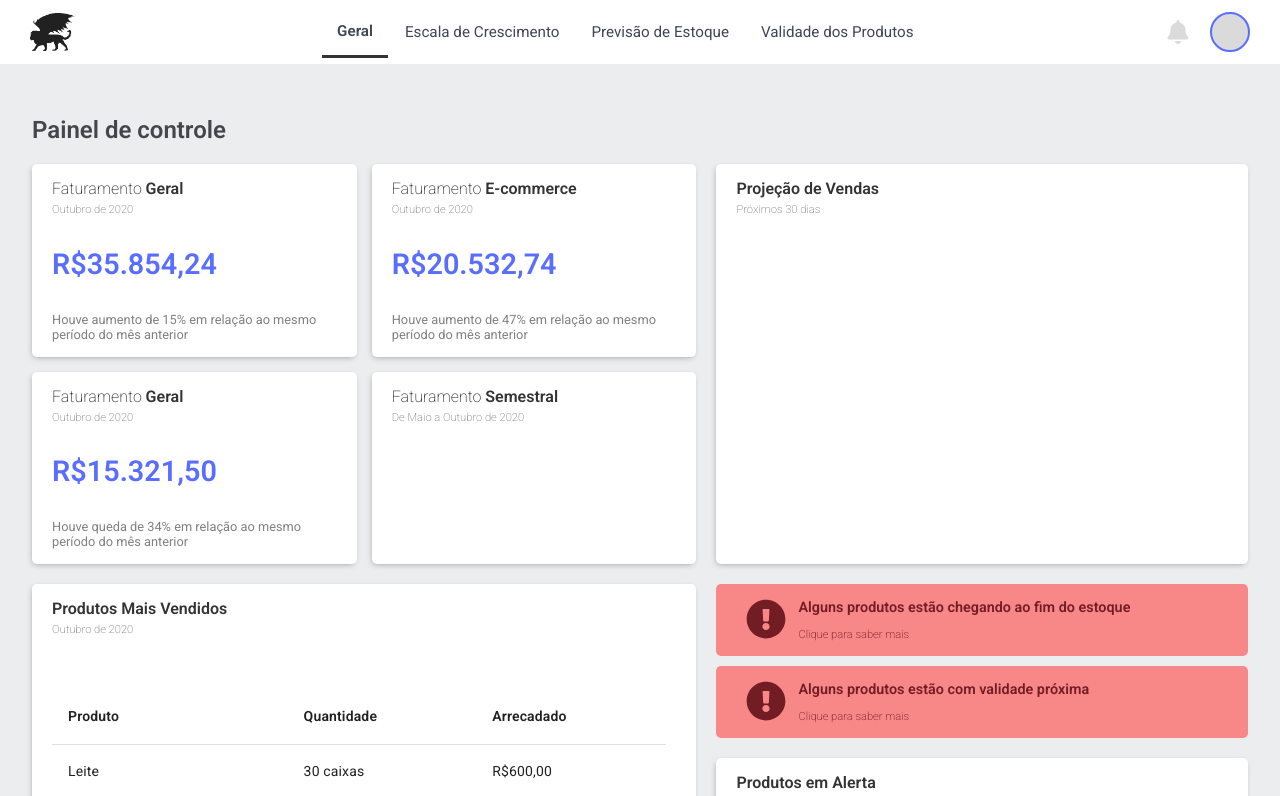
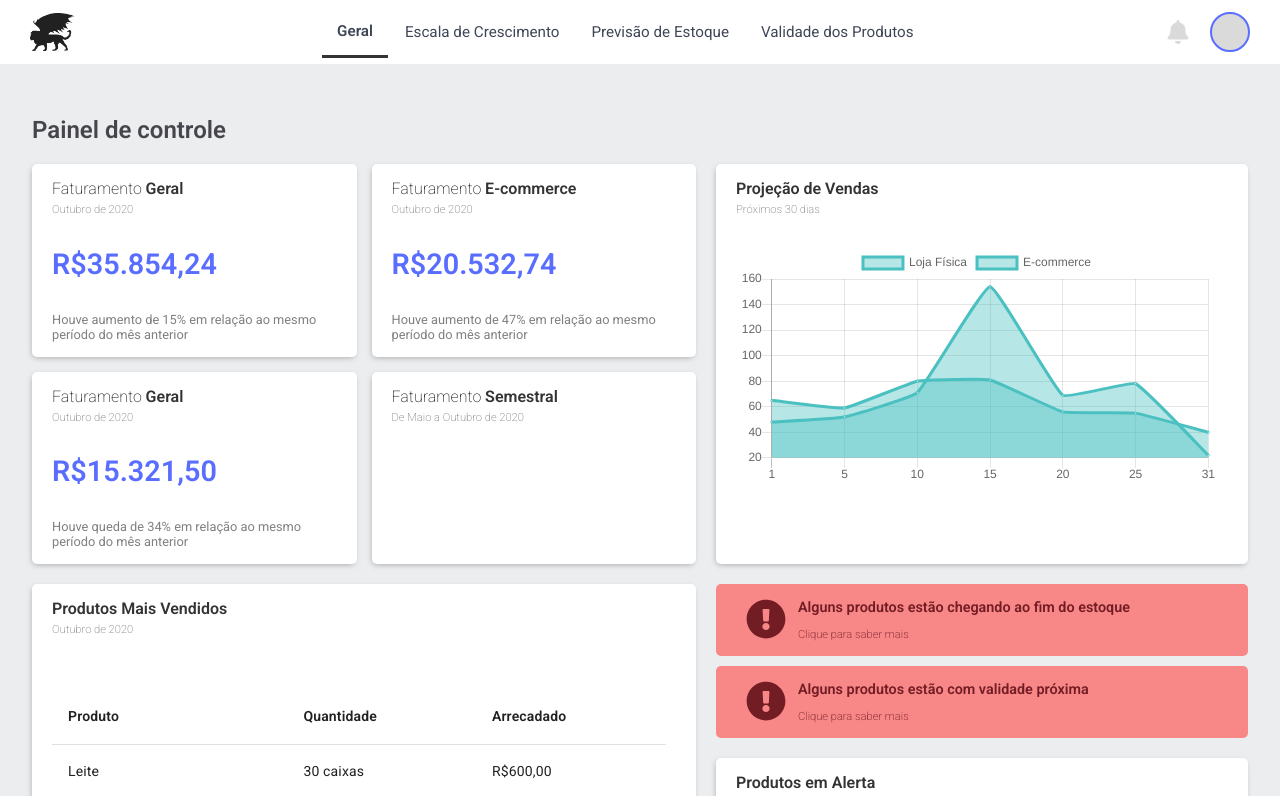
Before and after one commit to manticorasolution/manticora-dashboard, a React (Create React App) app: page / in a window 1280 px wide. Shown: the top 796 px of the page. Built offline with nearby package versions, Linux system fonts and the light colour scheme; the HTML template or start-up script is replaced by a standard one.

Commit message:
feat: add line chart - must have data changed

```diff
--- a/package.json
+++ b/package.json
@@ -7,7 +7,9 @@
     "@testing-library/jest-dom": "^4.2.4",
     "@testing-library/react": "^9.3.2",
     "@testing-library/user-event": "^7.1.2",
+    "chart.js": "^2.9.3",
     "react": "^16.13.1",
+    "react-chartjs-2": "^2.10.0",
     "react-dom": "^16.13.1",
     "react-icons": "^3.11.0",
     "react-scripts": "3.4.3",
--- a/src/components/Board/index.js
+++ b/src/components/Board/index.js
@@ -77,6 +77,7 @@ const Board = () => {
 				className='cards-right-up'
 				title='Projeção de Vendas'
 				yearMonth='Próximos 30 dias'
+				hasLineChart={true}
 			/>
 			<Card
 				className='cards-left-down'
--- a/src/components/Card/index.js
+++ b/src/components/Card/index.js
@@ -2,6 +2,7 @@ import React from 'react';
 import Container from './styles';
 import InAlertProductsTable from '../Table/inAlertProductsTable';
 import BestSellersTable from '../Table/bestSellersTable';
+import LineChart from '../Chart/lineChart';
 
 const Card = ({
 	className,
@@ -12,6 +13,7 @@ const Card = ({
 	isRevenues,
 	hasInAlertTable,
 	hasBestSellersTable,
+	hasLineChart,
 }) => {
 	return (
 		<Container className={className}>
@@ -27,6 +29,7 @@ const Card = ({
 				</h1>}
 			{hasInAlertTable && <InAlertProductsTable />}
 			{hasBestSellersTable && <BestSellersTable />}
+			{hasLineChart && <LineChart />}
 			<p className="revenues">{revenues}</p>
 			<p className="consideration">{consideration}</p>
 		</Container>
--- /dev/null
+++ b/src/components/Chart/lineChart.js
@@ -0,0 +1,58 @@
+import React from 'react';
+import { Line } from 'react-chartjs-2';
+
+const data = {
+	labels: ['1', '5', '10', '15', '20', '25', '31'],
+	datasets: [
+		{
+			label: 'Loja Física',
+			fill: true,
+			lineTension: 0.1,
+			backgroundColor: 'rgba(75,192,192,0.4)',
+			borderColor: 'rgba(75,192,192,1)',
+			borderCapStyle: 'butt',
+			borderDash: [],
+			borderDashOffset: 0.0,
+			borderJoinStyle: 'miter',
+			pointBorderColor: 'rgba(75,192,192,1)',
+			pointBackgroundColor: '#fff',
+			pointBorderWidth: 1,
+			pointHoverRadius: 5,
+			pointHoverBackgroundColor: 'rgba(75,192,192,1)',
+			pointHoverBorderColor: 'rgba(220,220,220,1)',
+			pointHoverBorderWidth: 2,
+			pointRadius: 1,
+			pointHitRadius: 10,
+			data: [65, 59, 80, 81, 56, 55, 40]
+		},
+		{
+			label: 'E-commerce',
+			fill: true,
+			lineTension: 0.1,
+			backgroundColor: 'rgba(75,192,192,0.4)',
+			borderColor: 'rgba(75,192,192,1)',
+			borderCapStyle: 'butt',
+			borderDash: [],
+			borderDashOffset: 0.0,
+			borderJoinStyle: 'miter',
+			pointBorderColor: 'rgba(75,192,192,1)',
+			pointBackgroundColor: '#fff',
+			pointBorderWidth: 1,
+			pointHoverRadius: 5,
+			pointHoverBackgroundColor: 'rgba(75,192,192,1)',
+			pointHoverBorderColor: 'rgba(220,220,220,1)',
+			pointHoverBorderWidth: 2,
+			pointRadius: 1,
+			pointHitRadius: 10,
+			data: [48, 52, 71, 154, 69, 78, 22]
+		}
+	]
+};
+
+const LineChart = () => {
+	return (
+		<Line data={data} />
+	);
+}
+
+export default LineChart;
```
Also changed, not shown: 1 other file (tests, documents, lock files or other folders).
